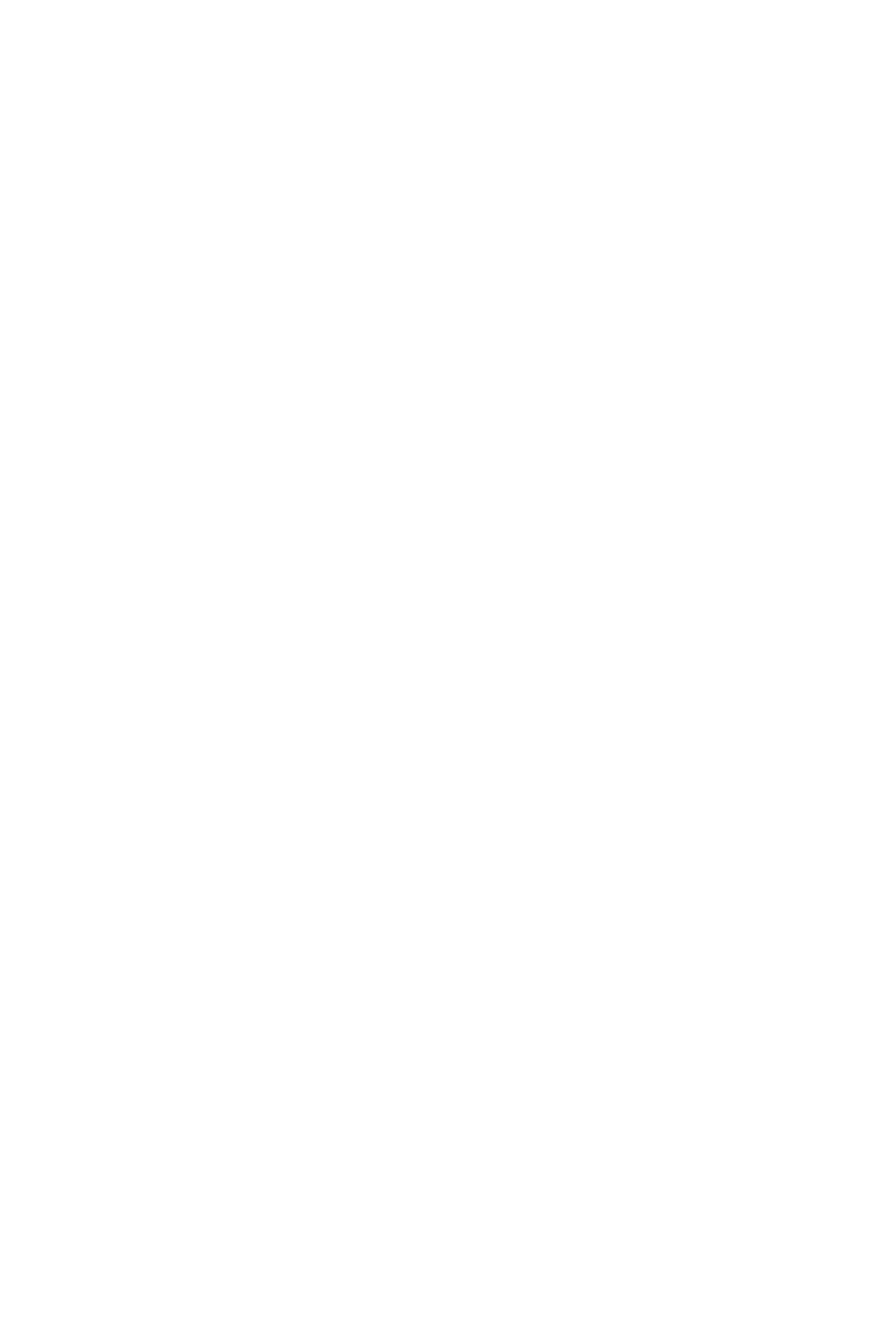
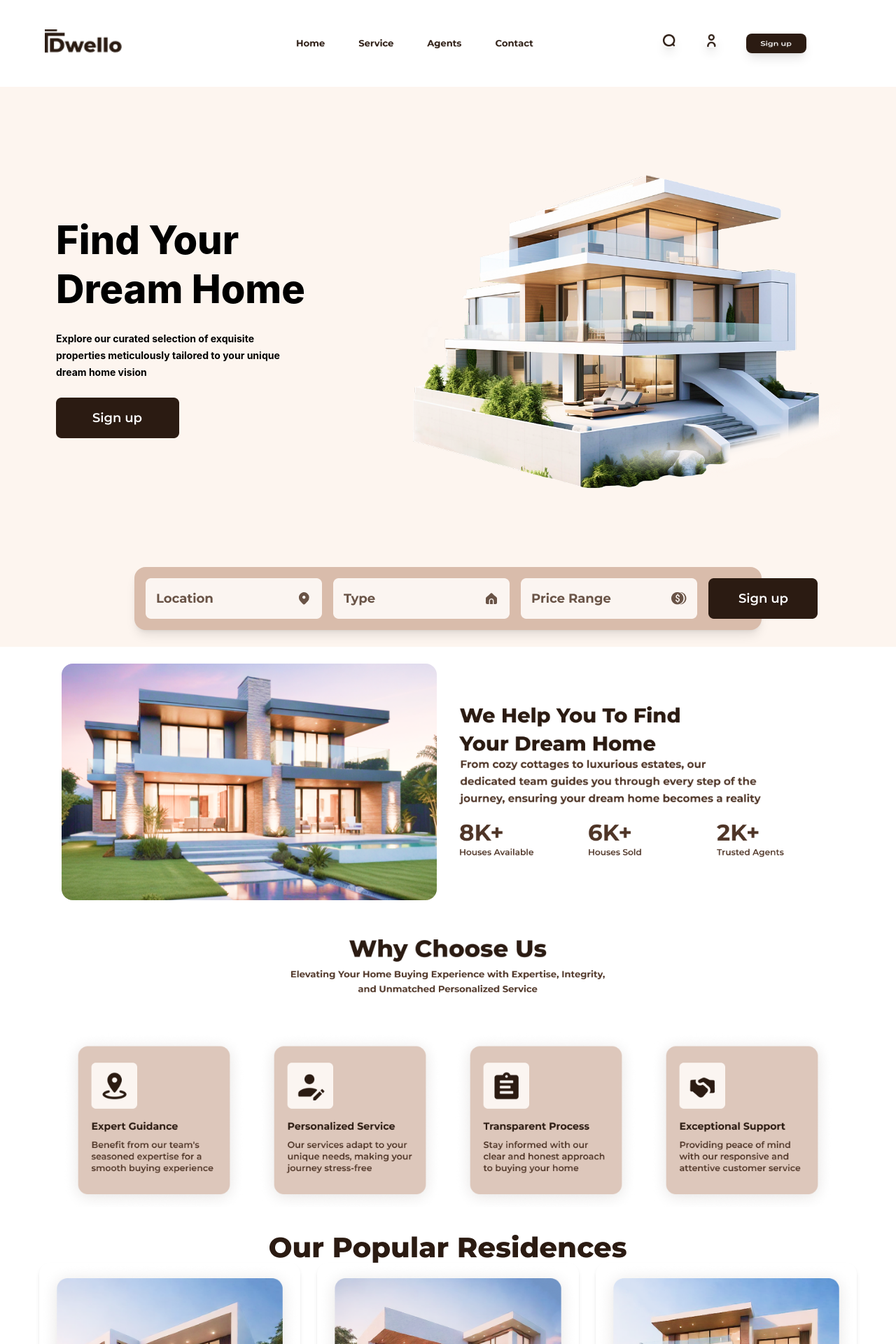
Before and after one commit to HudaCodeHub/Find-Your-Dream-Home, a React (Vite) app: page / in a window 1280 px wide. Shown: the top 1920 px of the page at 70% size. Before the commit the page ends 800 px from the top, so only its background shows below. Built offline with nearby package versions, Linux system fonts and the light colour scheme.

Commit message:
add contacts section and update components

```diff
--- a/package.json
+++ b/package.json
@@ -26,7 +26,7 @@
     "globals": "^17.12.0",
     "postcss": "^8.5.28",
     "tailwindcss": "^4.3.3",
-    "vite": "^8.3.0"
+    "vite": "^8.3.2"
   },
   "description": "This template provides a minimal setup to get React working in Vite with HMR and some ESLint rules.",
   "main": "eslint.config.js",
--- a/src/App.jsx
+++ b/src/App.jsx
@@ -1,10 +1,10 @@
 import React from 'react'
-// import Contacts from './Components/Contacts/Contacts';
-// import Agents from './Components/Agents/Agents';
-// import Popular from './Components/Our popular/Our popular';
-// import Navbar from './Components/Navbar/Navbar';
-// import Hero from './Components/Hero/Hero';
-// import WhyChooseUS from './Components/WhyChooseUs/WhyChooseUS';
+import Contacts from './Components/Contacts/Contacts';
+import Agents from './Components/Agents/Agents';
+import Popular from './Components/Our popular/Our popular';
+import Navbar from './Components/Navbar/Navbar';
+import Hero from './Components/Hero/Hero';
+import WhyChooseUS from './Components/WhyChooseUs/WhyChooseUS';
 
 
 
@@ -12,12 +12,14 @@ import React from 'react'
 const App = () => {
   return (
    <>
-     {/* <Navbar/>
-     <Hero/> */}
-     {/* <WhyChooseUS/> */}
-     {/* <Popular/> */}
-     {/* <Agents/> */}
-     {/* <Contacts/> */}
+
+      <Navbar/>
+      <Hero/>
+
+     <WhyChooseUS/>
+     <Popular/>
+     <Agents/>
+     <Contacts/>
     </>
   )
 }
--- a/src/Components/Hero/Hero.jsx
+++ b/src/Components/Hero/Hero.jsx
@@ -1,42 +1,42 @@
-// import React from "react";
-// import group3 from '../../assets/photos/Group 3.png';
-// import maskGroup from "../../assets/photos/hero image 1.png"
-// import group4 from '../../assets/photos/Group 4.png';
-// import group5 from '../../assets/photos/Group 5.png';
-// import group6 from '../../assets/photos/Group 6.png';
-// import group7 from '../../assets/photos/Group 7.png';
+import React from "react";
+import group3 from '../../assets/photos/Group 3.png';
+import maskGroup from "../../assets/photos/hero image 1.png"
+import group4 from '../../assets/photos/Group 4.png';
+import group5 from '../../assets/photos/Group 5.png';
+import group6 from '../../assets/photos/Group 6.png';
+import group7 from '../../assets/photos/Group 7.png';
 
 
-// const Hero = () => {
+const Hero = () => {
 
-//   return (
-{/* <div className="flex h-dvh flex-col overflow-hidden bg-[#fdf5ef]">
-//     <div className="flex min-h-0 flex-1 flex-col px-6 pb-6 md:px-20">
-// <div className="flex min-h-0 flex-1 items-center justify-between gap-8">
-//         <div className="max-w-md flex-1">
-//           <h1 className="mb-6 text-[clamp(2rem,7vh,4rem)] font-extrabold leading-tight">
-//             Find Your
-//             <br />
-//             Dream Home
-//           </h1>
-//           <p className="mb-6 max-w-xs text-sm font-bold leading-6">
-//             Explore our curated selection of exquisite properties meticulously
-//             tailored to your unique dream home vision
-//           </p>
-//           <img src={group3} alt="group1" className=""></img></div>
+  return (
+ <div className="flex h-dvh flex-col overflow-hidden bg-[#fdf5ef]">
+    <div className="flex min-h-0 flex-1 flex-col px-6 pb-6 md:px-20">
+<div className="flex min-h-0 flex-1 items-center justify-between gap-8">
+        <div className="max-w-md flex-1">
+         <h1 className="mb-6 text-[clamp(2rem,7vh,4rem)] font-extrabold leading-tight">
+            Find Your
+            <br />
+            Dream Home
+          </h1>
+          <p className="mb-6 max-w-xs text-sm font-bold leading-6">
+            Explore our curated selection of exquisite properties meticulously
+            tailored to your unique dream home vision
+           </p>
+           <img src={group3} alt="group1" className=""></img></div>
 
-//  <div className="flex ">
-//           <img src={maskGroup} alt="Modern" className="h-auto max-h-full w-full max-w-[640px] object-contain md:h-full"></img>
+  <div className="flex ">
+           <img src={maskGroup} alt="Modern" className="h-auto max-h-full w-full max-w-[640px] object-contain md:h-full"></img>
 
-// </div></div>
-// <div className="mx-auto flex w-full max-w-4xl shrink-0 gap-4 rounded-2xl bg-[#d9bcab] p-4 shadow-lg ">
-// <img src={group4}/>
-// <img src={group5}/>
-// <img src={group6}/>
-// <img src={group7}/>
-// </div></div> </div> */}
+ </div></div>
+ <div className="mx-auto flex w-full max-w-4xl shrink-0 gap-4 rounded-2xl bg-[#d9bcab] p-4 shadow-lg ">
+ <img src={group4}/>
+ <img src={group5}/>
+ <img src={group6}/>
+ <img src={group7}/>
+</div></div> </div>
 
-//   );
-// };
+  );
+};
 
-// export default Hero;
+export default Hero;
--- a/src/Components/Navbar/Navbar.jsx
+++ b/src/Components/Navbar/Navbar.jsx
@@ -1,25 +1,25 @@
-// import React from "react";
-// import logo from "../../assets/photos/logo.png";
-// import group1 from "../../assets/photos/group 1.png";
-// import search from"../../assets/photos/search.png";
-// import user from "../../assets/photos/user.png";
-// import group2 from "../../assets/photos/group 2.png";
+import React from "react";
+import logo from "../../assets/photos/logo.png";
+import group1 from "../../assets/photos/group 1.png";
+import search from"../../assets/photos/search.png";
+import user from "../../assets/photos/user.png";
+import group2 from "../../assets/photos/group 2.png";
 
-// const Navbar = () => {
-//   return (
-//     <div className="w-full bg-white px-16 py-6 flex items-center">
-//       <img src={logo} alt="Dwello logo" className="h-10" />
-//       <div className="w-full bg-white px-16 py-6 flex items-center">
-//         <img src={group1} alt="group1" className="h-4 px-46"/>
+const Navbar = () => {
+  return (
+    <div className="w-full bg-white px-16 py-6 flex items-center">
+      <img src={logo} alt="Dwello logo" className="h-10" />
+      <div className="w-full bg-white px-16 py-6 flex items-center">
+        <img src={group1} alt="group1" className="h-4 px-46"/>
 
-//             <div className='flex item-center gap-10'>
-//               <img src={search} alt="search" className="w-7 h-5 rounded-lg shadow-lg"/>
-//               <img src={user} alt="user" className="w-7 h-5 rounded-lg shadow-lg"/>
-//               <img src={group2} alt="group3" className="w-30 h-7 rounded-lg shadow-lg"/>
-//               </div></div>
-//       </div>
+            <div className='flex item-center gap-10'>
+              <img src={search} alt="search" className="w-7 h-5 rounded-lg shadow-lg"/>
+              <img src={user} alt="user" className="w-7 h-5 rounded-lg shadow-lg"/>
+              <img src={group2} alt="group3" className="w-30 h-7 rounded-lg shadow-lg"/>
+              </div></div>
+      </div>
 
-//   );
-// };
+  );
+};
 
-// export default Navbar;
+export default Navbar;
--- a/src/Components/Our popular/Our popular.jsx
+++ b/src/Components/Our popular/Our popular.jsx
@@ -1,23 +1,23 @@
-// import React from 'react'
-// import our from'../../assets/photos/Our Popular Residences.png';
-// import frame5 from'../../assets/photos/Frame 5.png';
-// import frame6 from'../../assets/photos/Frame 6.png';
-// import frame7 from'../../assets/photos/Frame 7.png';
+import React from 'react'
+import our from'../../assets/photos/Our Popular Residences.png';
+import frame5 from'../../assets/photos/Frame 5.png';
+import frame6 from'../../assets/photos/Frame 6.png';
+import frame7 from'../../assets/photos/Frame 7.png';
 
-//  const  Popular = () => {
-//   return (
-//     <div className='flex flex-col items-center py-10 w-full'>
-//         <div>
-//         <img src={our}/></div>
-//         <div className='flex flex-row justify-center items-center gap-6 max-w-6xl mx-auto px-4'>
-//             <img src={frame5} alt="Residence 1" className="w-1/3 h-auto object-cover rounded-2xl shadow-md" />
-//             <img src={frame6} alt="Residence 2" className="w-1/3 h-auto object-cover rounded-2xl shadow-md"/>
-//             <img src={frame7} alt="Residence 3" className="w-1/3 h-auto object-cover rounded-2xl shadow-md"/>
+ const  Popular = () => {
+  return (
+    <div className='flex flex-col items-center py-10 w-full'>
+        <div>
+        <img src={our}/></div>
+        <div className='flex flex-row justify-center items-center gap-6 max-w-6xl mx-auto px-4'>
+            <img src={frame5} alt="Residence 1" className="w-1/3 h-auto object-cover rounded-2xl shadow-md" />
+            <img src={frame6} alt="Residence 2" className="w-1/3 h-auto object-cover rounded-2xl shadow-md"/>
+            <img src={frame7} alt="Residence 3" className="w-1/3 h-auto object-cover rounded-2xl shadow-md"/>
 
-//         </div></div>
-//   )
-// }
+        </div></div>
+  )
+}
 
 
 
-// export default  Popular;
+export default  Popular;
--- a/src/Components/WhyChooseUs/WhyChooseUS.jsx
+++ b/src/Components/WhyChooseUs/WhyChooseUS.jsx
@@ -1,58 +1,58 @@
-// import React from "react";
-// import maskGroup from '../../assets/photos/mask Group.png';
-// import help from '../../assets/photos/We Help You To Find Your Dream Home.png';
-// import group8  from '../../assets/photos/Group 8.png';
-// import group9  from '../../assets/photos/Group 9.png';
-// import group10  from '../../assets/photos/Group 10.png';
-// import why from '../../assets/photos/Why Choose Us.png';
-// import frame1 from '../../assets/photos/Frame 1.png';
-// import frame2 from '../../assets/photos/Frame 2.png';
-// import frame3 from '../../assets/photos/Frame 3.png';
-// import frame4 from '../../assets/photos/Frame 4.png';
-// import From from '../../assets/photos/From.png';
-// import Elevate from '../../assets/photos/Elevate.png';
+import React from "react";
+import maskGroup from '../../assets/photos/mask Group.png';
+import help from '../../assets/photos/We Help You To Find Your Dream Home.png';
+import group8  from '../../assets/photos/Group 8.png';
+import group9  from '../../assets/photos/Group 9.png';
+import group10  from '../../assets/photos/Group 10.png';
+import why from '../../assets/photos/Why Choose Us.png';
+import frame1 from '../../assets/photos/Frame 1.png';
+import frame2 from '../../assets/photos/Frame 2.png';
+import frame3 from '../../assets/photos/Frame 3.png';
+import frame4 from '../../assets/photos/Frame 4.png';
+import From from '../../assets/photos/From.png';
+import Elevate from '../../assets/photos/Elevate.png';
 
-// const WhyChooseUs = () => {
-//   return (
-//     <div className=" w-full h-screen overflow-hidden px-6 py-6 flex flex-col justify-between gap-4 max-w-6xl mx-auto">
+const WhyChooseUs = () => {
+  return (
+    <div className=" w-full h-screen overflow-hidden px-6 py-6 flex flex-col justify-between gap-4 max-w-6xl mx-auto">
 
-//       <div className="w-full h-[45%] flex flex-row items-center gap-8">
+      <div className="w-full h-[45%] flex flex-row items-center gap-8">
 
-//         <div className="w-1/2 h-full">
-//           <img
-//             src={maskGroup}
-//             alt="maskgroup"
-//             className="w-full h-full rounded-2xl object-cover"
-//           />
-//         </div>
+        <div className="w-1/2 h-full">
+          <img
+            src={maskGroup}
+            alt="maskgroup"
+            className="w-full h-full rounded-2xl object-cover"
+          />
+        </div>
 
-//         <div className="w-1/2 h-full flex flex-col justify-center gap-3 min-h-0">
-//           <img src={help}  className="w-full max-h-16 object-contain object-left" />
-//           <img src={From} className="w-full max-h-16 object-contain object-left" />
-//           <div className="flex flex-row gap-4 items-center pt-2">
-//             <img src={group8}  className="w-1/3 max-h-14 object-contain object-left" />
-//             <img src={group9}  className="w-1/3 max-h-14 object-contain object-left" />
-//             <img src={group10}  className="w-1/3 max-h-14 object-contain object-left" />
-//           </div>
-//         </div>
-//       </div>
+        <div className="w-1/2 h-full flex flex-col justify-center gap-3 min-h-0">
+          <img src={help}  className="w-full max-h-16 object-contain object-left" />
+          <img src={From} className="w-full max-h-16 object-contain object-left" />
+          <div className="flex flex-row gap-4 items-center pt-2">
+            <img src={group8}  className="w-1/3 max-h-14 object-contain object-left" />
+            <img src={group9}  className="w-1/3 max-h-14 object-contain object-left" />
+            <img src={group10}  className="w-1/3 max-h-14 object-contain object-left" />
+          </div>
+        </div>
+      </div>
 
 
-//       <div className="flex flex-col items-center gap-3 w-full">
-//         <img src={why}  className="h-8 w-auto max-w-xl object-contain" />
-//         <img src={Elevate} className="h-8 w-auto max-w-xl object-contain" />
-//       </div>
+      <div className="flex flex-col items-center gap-3 w-full">
+        <img src={why}  className="h-8 w-auto max-w-xl object-contain" />
+        <img src={Elevate} className="h-8 w-auto max-w-xl object-contain" />
+      </div>
 
 
-//       <div className="grid grid-cols-4 gap-4 w-full h-[30%]">
-//         <img src={frame1}  className="w-full h-full object-contain" />
-//         <img src={frame2}  className="w-full h-full object-contain" />
-//         <img src={frame3}  className="w-full h-full object-contain" />
-//         <img src={frame4}  className="w-full h-full object-contain" />
-//       </div>
+      <div className="grid grid-cols-4 gap-4 w-full h-[30%]">
+        <img src={frame1}  className="w-full h-full object-contain" />
+        <img src={frame2}  className="w-full h-full object-contain" />
+        <img src={frame3}  className="w-full h-full object-contain" />
+        <img src={frame4}  className="w-full h-full object-contain" />
+      </div>
 
-//     </div>
-//   );
-// };
+    </div>
+  );
+};
 
-// export default WhyChooseUs;
+export default WhyChooseUs;
```
Also changed, not shown: src/Components/Agents/Agents.jsx (+26 -26 lines), src/Components/Contacts/Contacts.jsx (+49 -9 lines), src/assets/photos/do.png (renamed from src/assets/photos/Do You Have Any Questions_ Get Help From Us.png), 1 other file (tests, documents, lock files or other folders).
